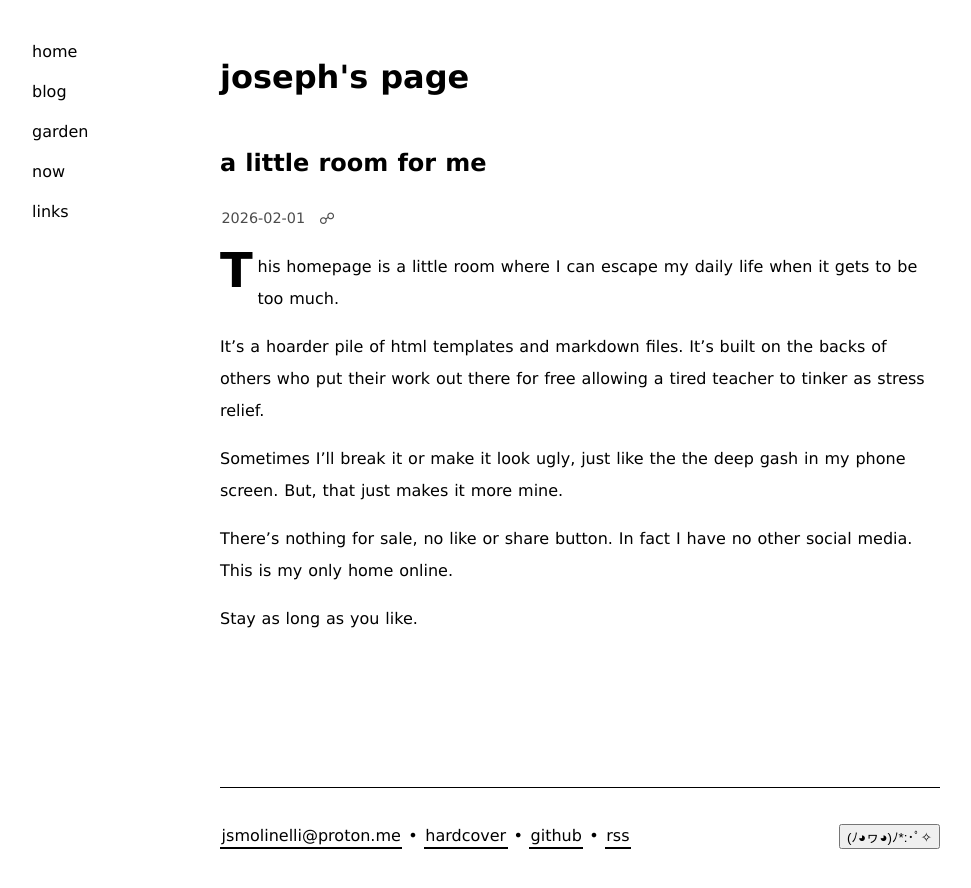
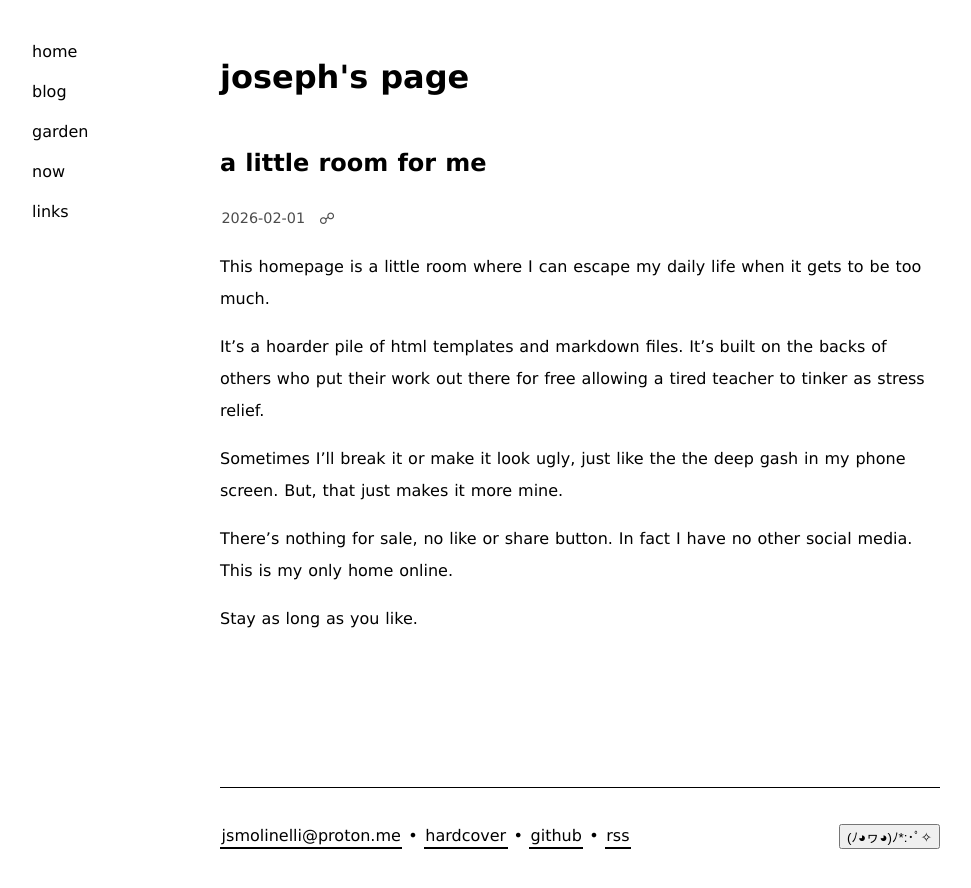
Before and after one commit to jomolin/page, a Jekyll site: the page built from _posts/2026-02-01-a-little-room.md, in a window 1280 px wide. Shown: the top 888 px of the page, without its empty margins (60-1031 px from the left). Built offline with Jekyll 4.4.1, drawn with Linux system fonts in a browser that asks for light colours.

Commit message:
remove drop cap and time underline

```diff
--- a/blog.html
+++ b/blog.html
@@ -34,9 +34,6 @@
   <article>
     <time><a href="{{ post.url | relative_url }}">{{ post.date | date: "%Y-%m-%d" }}</a></time>
     <h3>{{ post.title }}</h3>
-    <p>{{ post.excerpt | strip_html }}</p>
-    {% if post.content != post.excerpt %}
-      <a href="{{ post.url | relative_url }}">read more →</a>
-    {% endif %}
+    {{ post.content }}
   </article>
 {% endfor %}
--- a/style.css
+++ b/style.css
@@ -227,15 +227,6 @@
     }
 }
 
-/* Drop caps */
-article p:first-of-type::first-letter {
-    font-size: 3em;
-    float: left;
-    line-height: 0.8;
-    margin-right: 0.1em;
-    font-weight: 900;
-}
-
 /* Blockquotes */
 blockquote {
     border-left: 3px solid var(--text-color);
@@ -251,21 +242,6 @@
     color: black;
 }
 
-/* Date link hover — dramatic underline slide */
-time a {
-    border-bottom: none;
-    text-decoration: underline;
-    text-decoration-color: transparent;
-    text-underline-offset: 3px;
-    transition: text-decoration-color 0.2s ease;
-}
-
-time a:hover {
-    text-decoration-color: var(--text-color);
-    color: inherit;
-    background-color: transparent;
-}
-
 /* Compatibility */
 body {
     -webkit-text-size-adjust: 100%;
```
